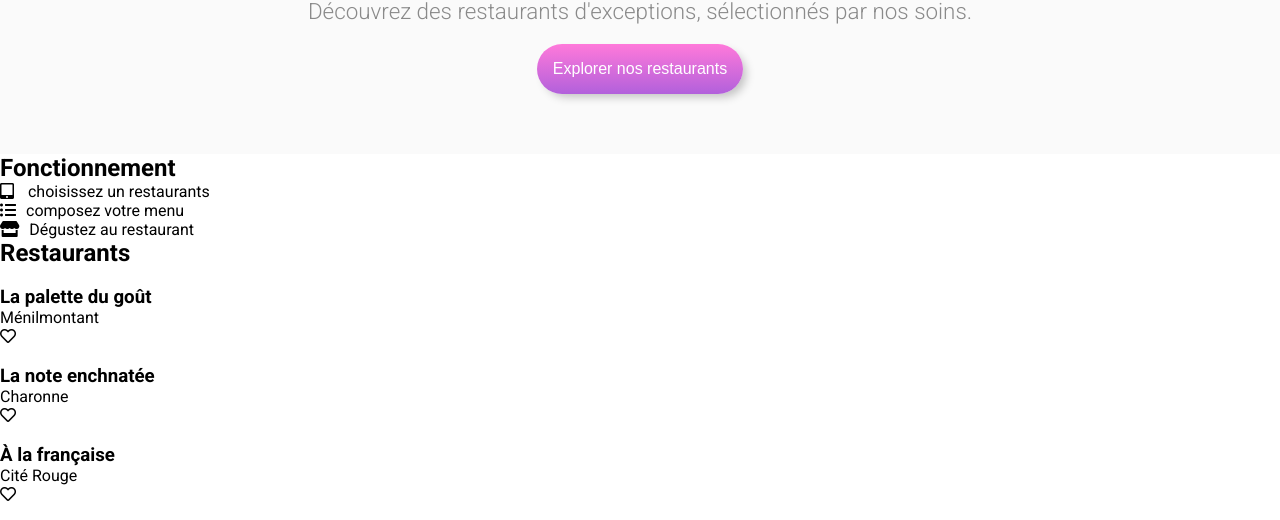
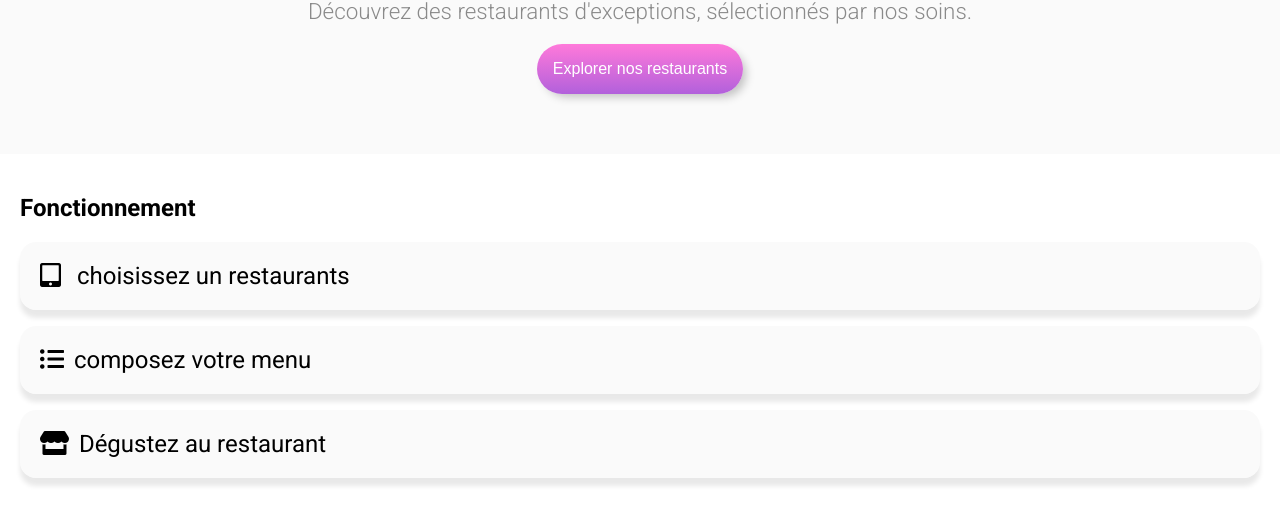
Before and after one commit to Hilali34/HilaliAbdelali_03_21012021, a website: page index.html in a window 1280 px wide. Shown: the part 241-761 px from the top of the page. Drawn offline with Linux system fonts and the light colour scheme; a web font is replaced by a local one.

Commit message:
Fontctionnement

```diff
--- a/index.html
+++ b/index.html
@@ -34,17 +34,17 @@
     <main>
 
         <div class="operation">
-            <h2 class="operation_title">Fonctionnement</h2>
-            <ul>
-                <li class="operation_step"><i class="fas fa-tablet-alt"></i>
+            <h2 class="operation__title">Fonctionnement</h2>
+            <ul class="operation__steps">
+                <li class="operation__step"><i class="fas fa-tablet-alt"></i>
                 choisissez un restaurants</li>
-                <li class="operation_step"><i class="fas fa-list-ul"></i>composez votre menu</li>
-                <li class="operation_step"><i class="fas fa-store"></i>Dégustez au restaurant</li>
+                <li class="operation__step"><i class="fas fa-list-ul"></i>composez votre menu</li>
+                <li class="operation__step"><i class="fas fa-store"></i>Dégustez au restaurant</li>
             </ul>
         </div>
 
         <div class="restaurant">
-            <h2 class="restaurant_title">Restaurants</h2>
+            <h2 class="restaurant__title">Restaurants</h2>
             <a class="card" href="">
                 <img class="card__img" src="" alt="">
                 <div classe="card__description">
--- a/sass/layout/_operation.scss
+++ b/sass/layout/_operation.scss
@@ -0,0 +1,24 @@
+.operation{
+    padding:2*$padding $padding;
+    &__steps{
+        display: flex;
+        flex-wrap: wrap;
+        padding:$padding 0;
+
+    }
+    &__step{
+        width: 100%;
+        padding:$padding;
+        background: $color-bg-light;
+        margin-bottom: 1rem;
+        border-radius: 1rem;
+        box-shadow: $shadow-step;
+        font-size: 1.5rem;
+        &:hover{
+         background-color: $color-hover-step;
+         .fas{
+            color: $color-primary;
+         }
+        }
+    }
+}
--- a/sass/utils/_list.scss
+++ b/sass/utils/_list.scss
@@ -1,3 +1,4 @@
 $shawdow-rechearch:inset 0px 2px 5px 0px #b9b3b3;
 $shadow-btn:5px 5px 10px -2px rgba(0,0,0,0.23);
+$shadow-step:0px 8px 5px 0px rgba(0,0,0,0.09);
 $gradient-btn:linear-gradient($color-secondary,$color-primary 140%);
--- a/sass/utils/_variables.scss
+++ b/sass/utils/_variables.scss
@@ -9,6 +9,7 @@ $color-bg: #f2f2f2f1;
 $color-bg-light:#f2f2f263;
 $color-txt-btn: white;
 $color-description: #8a8a8a;
+$color-hover-step:#f5edff;
 
 // padding
 $padding: 1.25rem;
```
Also changed, not shown: public/css/style.css, 1 other file.
